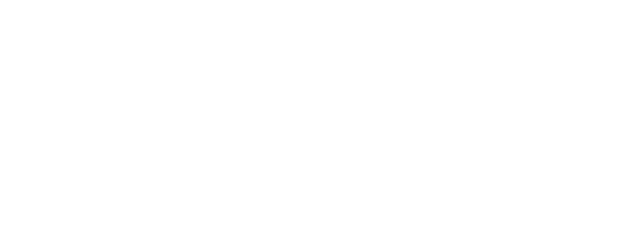
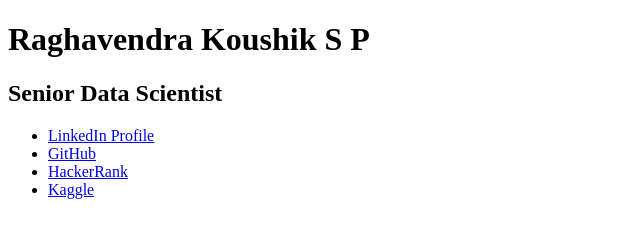
Before and after one commit to raghakoushik/website, a plain HTML site: page index.html in a window 1280 px wide. Shown: the whole page, without its empty margins (0-640 px from the left). Drawn offline with Linux system fonts and the light colour scheme.

Commit message:
Links provided

```diff
--- a/index.html
+++ b/index.html
@@ -5,6 +5,17 @@
     <title>Ragha's Portfolio</title>
 </head>
 <body>
+<h1> Raghavendra Koushik S P</h1>
+<h2> Senior Data Scientist</h2>
 
+<ul>
+
+
+<li><a href="https://www.linkedin.com/in/raghavendra-koushik-s-p">LinkedIn Profile</a></li>
+<li><a href="https://github.com/raghakoushik">GitHub</a></li>
+<li><a href="https://www.hackerrank.com/ragha_koushik">HackerRank</a></li>
+<li><a href="https://www.kaggle.com/raghakoushik">Kaggle</a></li>
+
+</ul>
 </body>
 </html>
```
Also changed, not shown: main_page.html (deleted, +0 -10 lines).
